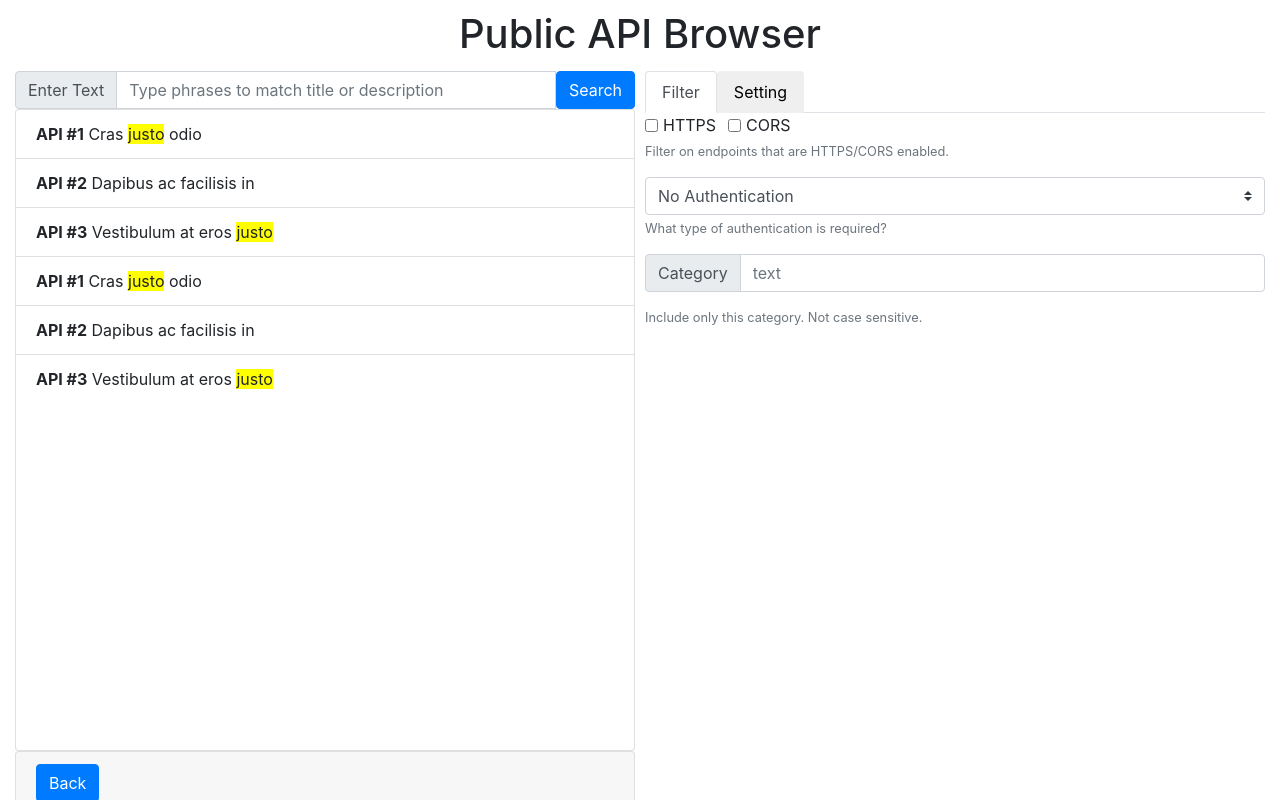
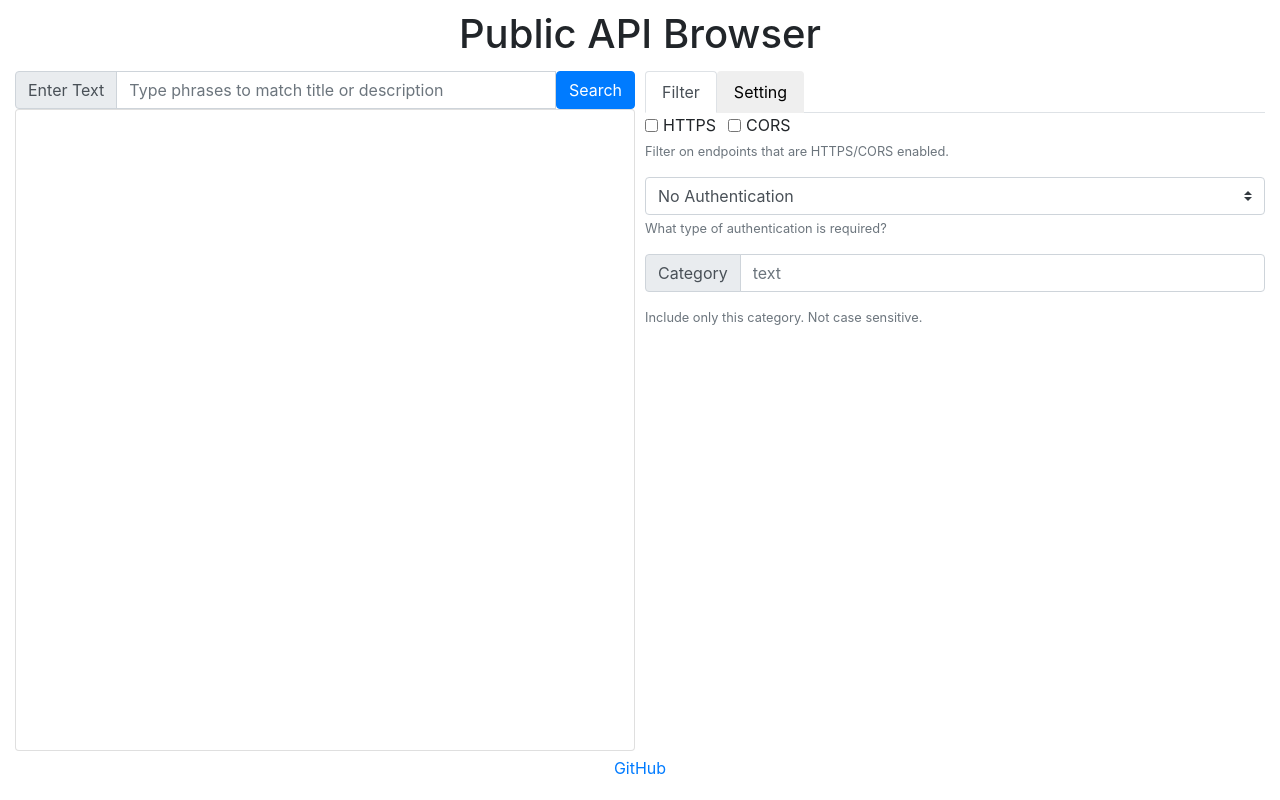
Before and after one commit to gluo7777/public-api-browser, a React (Create React App) app: page / in a window 1280 px wide. Shown: the top 800 px of the page. Built offline with nearby package versions, Linux system fonts and the light colour scheme.

Commit message:
added http call in search

```diff
--- a/src/components/Result.js
+++ b/src/components/Result.js
@@ -4,18 +4,17 @@ import React from 'react'
 const ResultList = (props) => (
     <div id="results" className="card">
         <ul className="list-group list-group-flush">
-            <li className="list-group-item"><strong>API #1</strong> Cras <span className="highlight">justo</span> odio
-                    </li>
-            <li className="list-group-item"><strong>API #2</strong> Dapibus ac facilisis in</li>
-            <li className="list-group-item"><strong>API #3</strong> Vestibulum at eros <span
-                className="highlight">justo</span></li>
-            <li className="list-group-item"><strong>API #1</strong> Cras <span className="highlight">justo</span> odio
-                    </li>
-            <li className="list-group-item"><strong>API #2</strong> Dapibus ac facilisis in</li>
-            <li className="list-group-item"><strong>API #3</strong> Vestibulum at eros <span
-                className="highlight">justo</span></li>
+            {props.results ?
+                props.results.map((result, i) => <Result key={i} text={result['API']} />)
+                : null}
         </ul>
     </div>
 );
 
+// <strong>API #1</strong> Cras <span className="highlight">justo</span> odio
+
+const Result = (props) => (
+    <li className="list-group-item">{props.text}</li>
+);
+
 export default ResultList;
--- a/src/components/Search.js
+++ b/src/components/Search.js
@@ -3,18 +3,35 @@ import './Search.css'
 import ResultList from './Result'
 import Detail from './Detail'
 
-const Search = (props) => (
+const API_URL = 'https://api.publicapis.org';
+
+class Search extends React.Component {
+    constructor(props) {
+        super(props);
+        this.state = {
+            results: null
+        };
+    }
+    async getListOfAPI() {
+        // HTTP request to get json list
+        // apply filter settings
+        let res = await fetch(API_URL + '/entries')
+        let json = await res.json()
+        this.setState({ results: json.entries });
+    }
+    render() {
+        return (
             <div id="search" className="v-pane">
                 <div className="input-group">
                     <div className="input-group-prepend">
                         <span className="input-group-text" id="search-text">Enter Text</span>
                     </div>
                     <input type="text" className="form-control" placeholder="Type phrases to match title or description" id="search-text"></input>
-            <button type="button" className="btn btn-primary">Search</button>
+                    <button type="button" className="btn btn-primary" onClick={() => this.getListOfAPI()}>Search</button>
                 </div>
-        <ResultList />
-        <Detail />
+                <ResultList results={this.state.results} />
             </div>
         );
-
+    }
+}
 export default Search;
```
Lines whose indentation alone changed are shown as unchanged.
